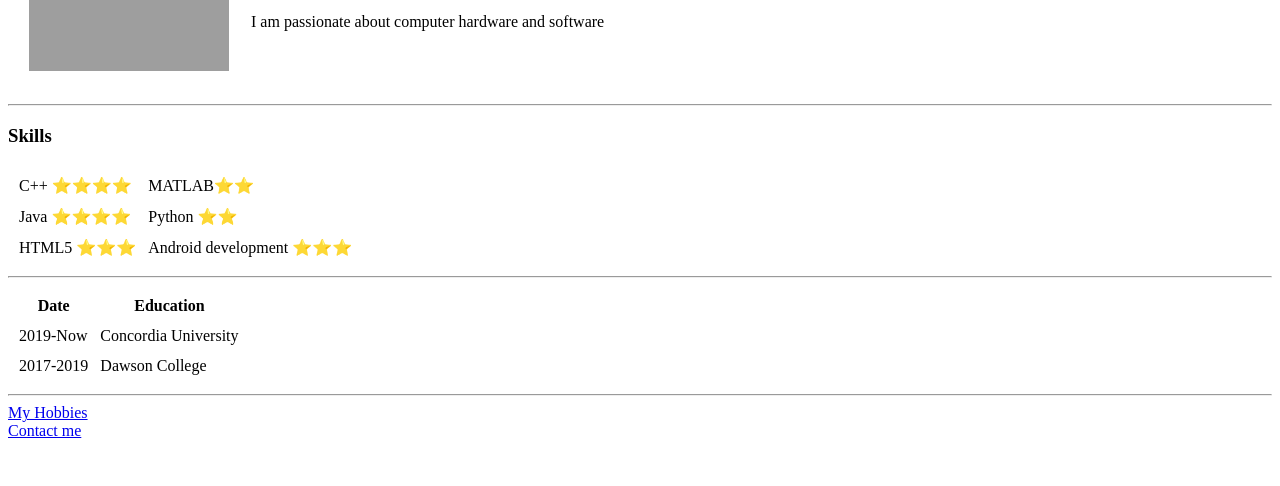
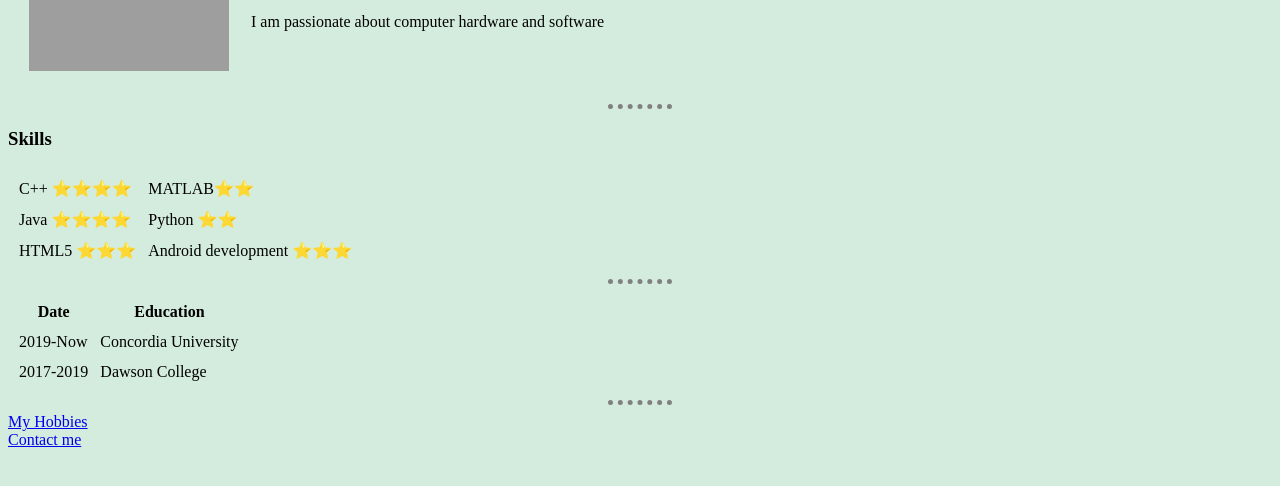
Before and after one commit to ryandela44/PersonalWebsite, a plain HTML site: page html/index.html in a window 1280 px wide. Shown: the part 158-644 px from the top of the page. Drawn offline with Linux system fonts and the light colour scheme; grey boxes are pictures that could not be loaded.

Commit message:
internal css and refactoring

```diff
--- a/index.html
+++ b/html/index.html
@@ -3,6 +3,18 @@
     <head>
         <meta charset="utf-8">
         <title>Ryan's Personal Site</title>
+        <style>
+            body{
+                background-color: #D4ECDD;
+            }
+            hr{
+                border-style: none;
+                border-top-style: dotted;
+                border-color: grey;
+                border-width: 5px;
+                width: 5%;
+            }
+        </style>
     </head>
     <body>
     <table cellspacing="20">
```
Also changed, not shown: css/styles.css (added), html/ContactMe.html (renamed from ContactMe.html), html/Hobbies.html (renamed from Hobbies.html).
